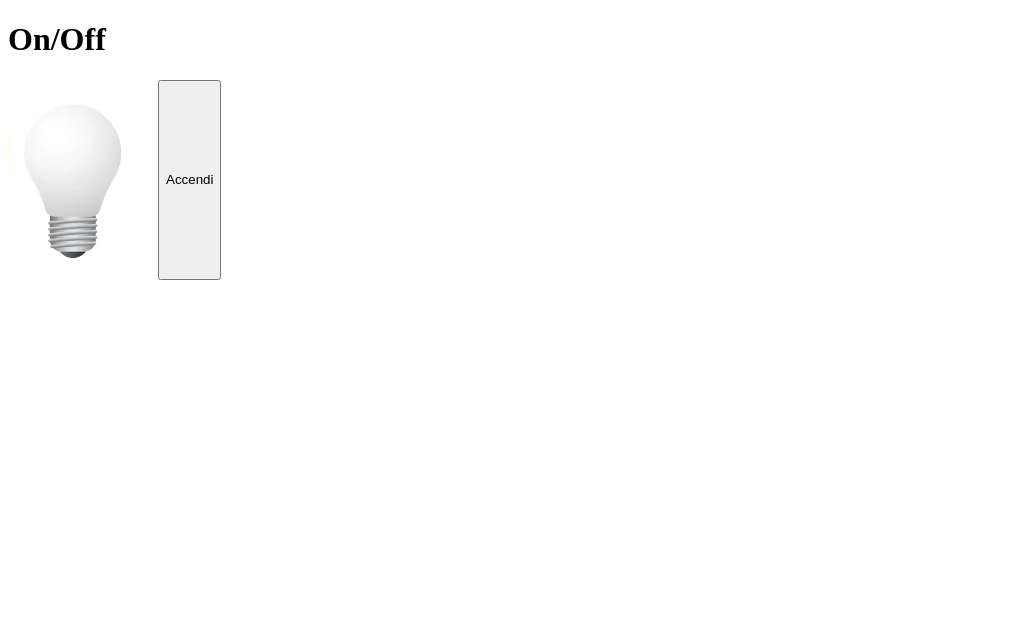
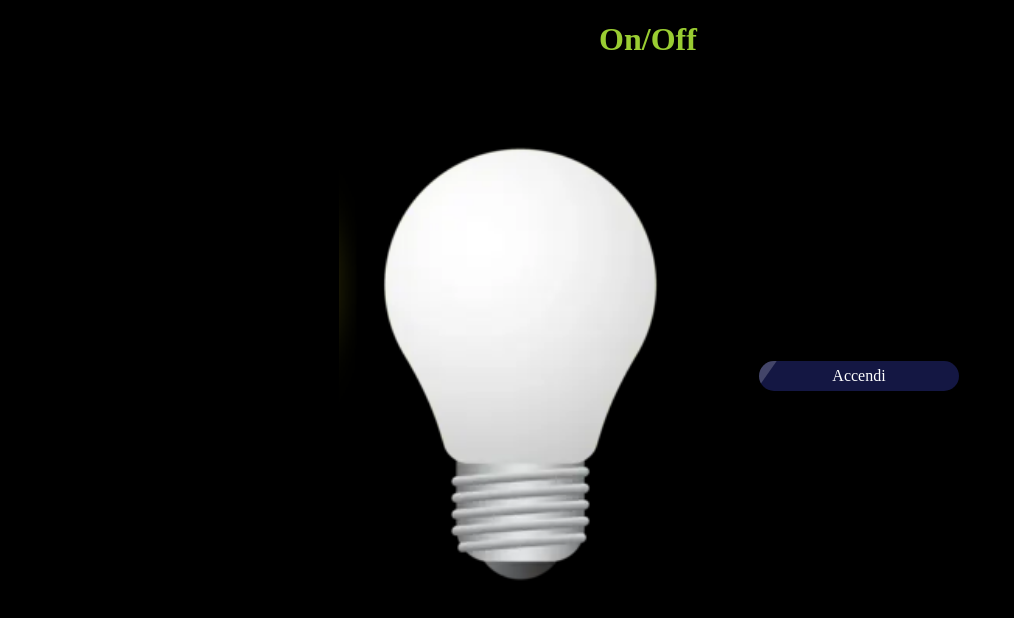
Before and after one commit to AndySMT/js-dom-1, a plain HTML site: page index.html in a window 1280 px wide. Shown: the whole page, without its empty margins (0-1014 px from the left). Drawn offline with Linux system fonts and the light colour scheme.

Commit message:
added css

```diff
--- a/style.css
+++ b/style.css
@@ -1,5 +1,59 @@
+body {
+  background-color: black;
+}
+h1 {
+  display: flex;
+  text-align: center;
+  justify-content: center;
+  width: 100vw;
+  color: yellowgreen;
+}
 .container {
+  width: 100vw;
+  height: 70vh;
+  display: flex;
+  text-align: center;
+  justify-content: center;
+  border: 1px solid;
+  position: relative;
+}
+#btn {
+  display: flex;
   width: 200px;
-  height: 200px;
-  display: flex;
+  height: 30px;
+  align-items: center;
+  justify-content: center;
+  position: relative;
+  top: 50%;
+  border-radius: 30px;
 }
+
+button {
+  z-index: 1;
+  position: relative;
+  font-size: inherit;
+  font-family: inherit;
+  color: white;
+  padding: 0.5em 1em;
+  outline: none;
+  border: none;
+  background-color: hsl(236, 55%, 17%);
+  overflow: hidden;
+  cursor: pointer;
+}
+
+button::after {
+  content: "";
+  z-index: -1;
+  background-color: hsla(0, 0%, 100%, 0.2);
+  position: absolute;
+  top: -50%;
+  bottom: -50%;
+  width: 1.25em;
+  transform: translate3d(-525%, 0, 0) rotate(35deg);
+}
+
+button:hover::after {
+  transition: transform 0.45s ease-in-out;
+  transform: translate3d(200%, 0, 0) rotate(35deg);
+}
```
